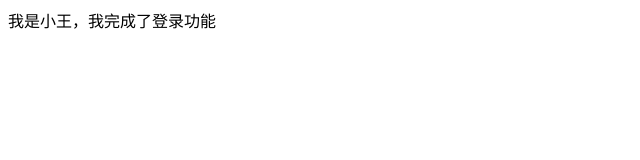
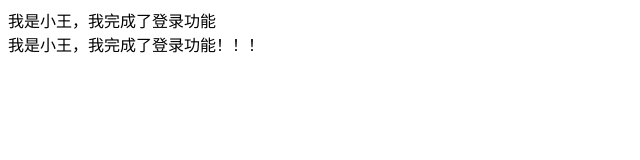
Before and after one commit to Wtz21379176/lenovo, a plain HTML site: page index.html in a window 1280 px wide. Shown: the whole page, without its empty margins (0-640 px from the left). Drawn offline with Linux system fonts and the light colour scheme.

Commit message:
老王完成的功能

```diff
--- a/index.html
+++ b/index.html
@@ -6,5 +6,6 @@
 </head>
 <body>
 <div>我是小王，我完成了登录功能</div>
+<div>我是小王，我完成了登录功能！！！</div>
 </body>
 </html>
```
